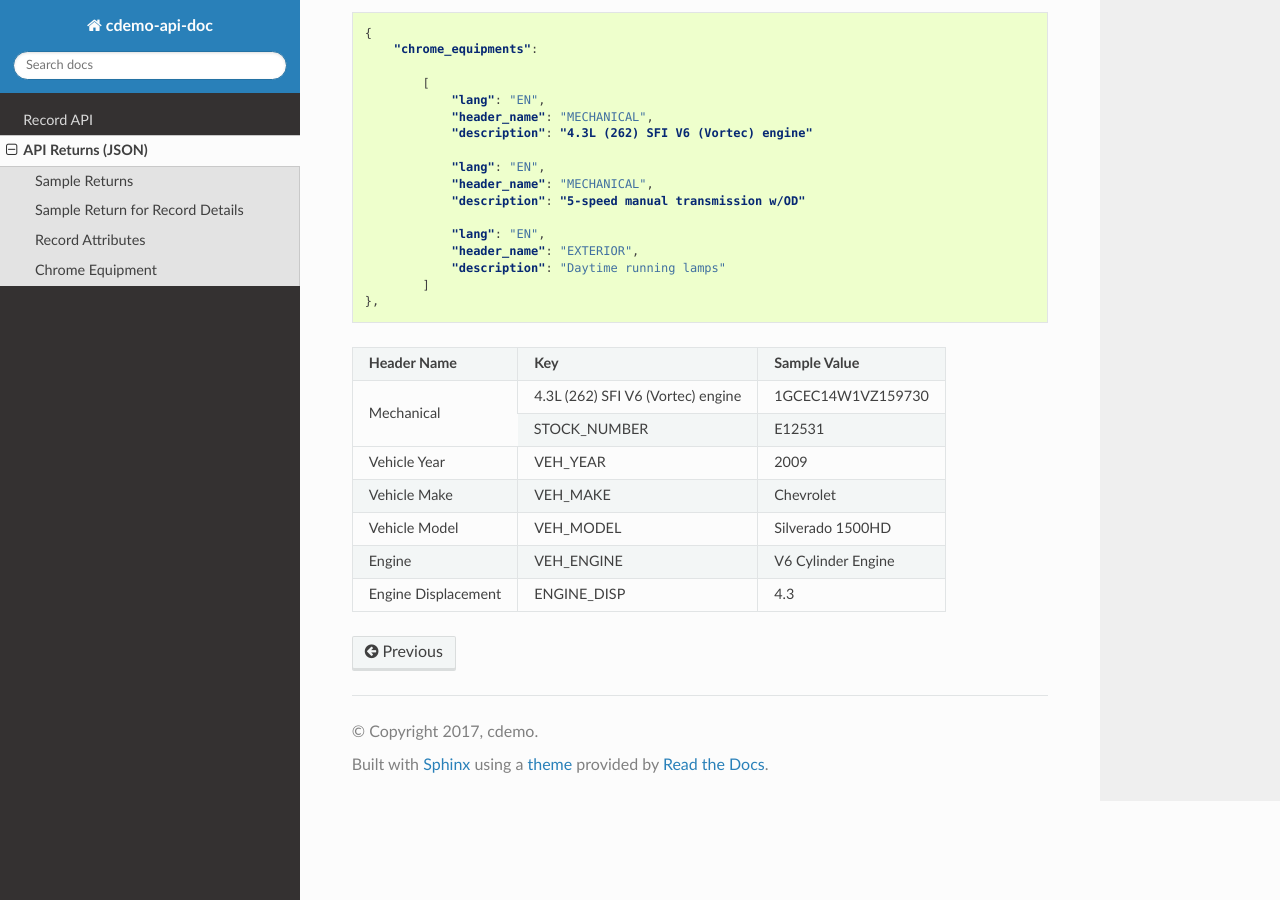
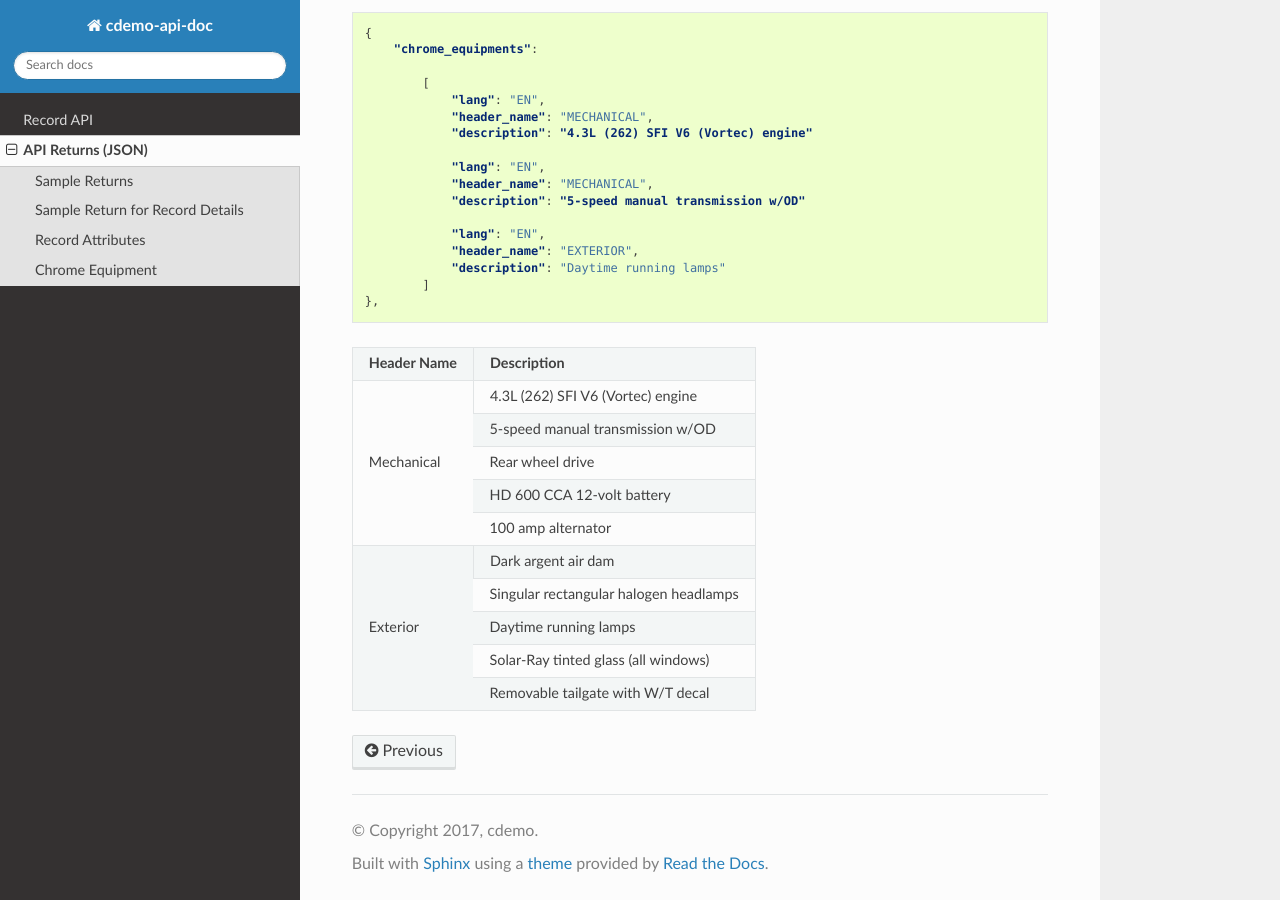
Before and after one commit to cdemomobilesolutions/apidoc, a Sphinx documentation site: the page built from source/api_returns.rst, in a window 1280 px wide and 900 px high, scrolled down 2182 px. Built offline with Sphinx 7.4.7 and the Read the Docs theme 2.0.0, drawn with Linux system fonts in a browser that asks for light colours.

Commit message:
Chrome Equipment

```diff
--- a/source/api_returns.rst
+++ b/source/api_returns.rst
@@ -140,20 +140,26 @@ Chrome Equipment
             ]
     },
 
-+---------------------+------------------------------------+-------------------------------------+
-| **Header Name**     | **Key**                            | **Sample Value**                    |
-+---------------------+------------------------------------+-------------------------------------+
-| Mechanical          | 4.3L (262) SFI V6 (Vortec) engine  | 1GCEC14W1VZ159730                   |
-+                     +------------------------------------+-------------------------------------+
-|                     | STOCK_NUMBER                       | E12531                              |
-+---------------------+------------------------------------+-------------------------------------+
-| Vehicle Year        | VEH_YEAR                           | 2009                                |
-+---------------------+------------------------------------+-------------------------------------+
-| Vehicle Make        | VEH_MAKE                           | Chevrolet                           |
-+---------------------+------------------------------------+-------------------------------------+
-| Vehicle Model       | VEH_MODEL                          | Silverado 1500HD                    |
-+---------------------+------------------------------------+-------------------------------------+
-| Engine              | VEH_ENGINE                         | V6 Cylinder Engine                  |
-+---------------------+------------------------------------+-------------------------------------+
-| Engine Displacement | ENGINE_DISP                        | 4.3                                 |
-+---------------------+------------------------------------+-------------------------------------+
++---------------------+-------------------------------------------------------+
+| **Header Name**     | **Description**                                       |
++---------------------+-------------------------------------------------------+
+| Mechanical          | 4.3L (262) SFI V6 (Vortec) engine                     |
++                     +-------------------------------------------------------+
+|                     | 5-speed manual transmission w/OD                      |
++                     +-------------------------------------------------------+
+|                     | Rear wheel drive                                      |
++                     +-------------------------------------------------------+
+|                     | HD 600 CCA 12-volt battery                            |
++                     +-------------------------------------------------------+
+|                     | 100 amp alternator                                    |
++---------------------+-------------------------------------------------------+
+| Exterior            | Dark argent air dam                                   |
++                     +-------------------------------------------------------+
+|                     | Singular rectangular halogen headlamps                |
++                     +-------------------------------------------------------+
+|                     | Daytime running lamps                                 |
++                     +-------------------------------------------------------+
+|                     | Solar-Ray tinted glass (all windows)                  |
++                     +-------------------------------------------------------+
+|                     | Removable tailgate with W/T decal                     |
++---------------------+-------------------------------------------------------+
```
